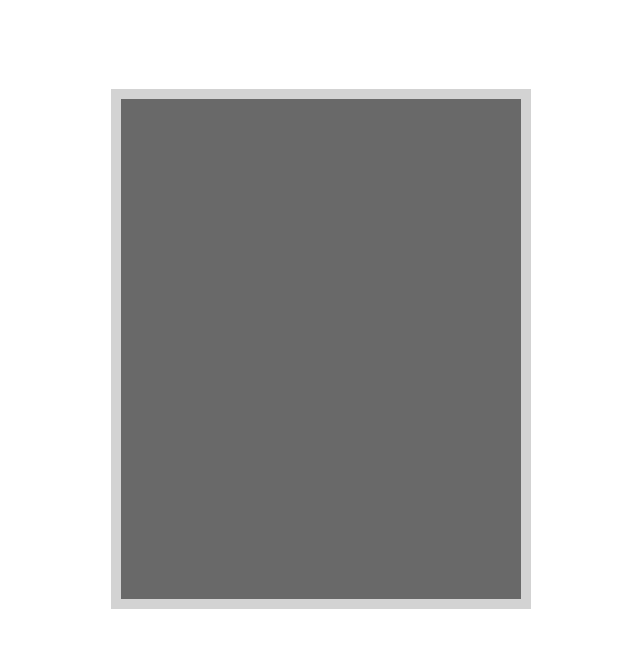
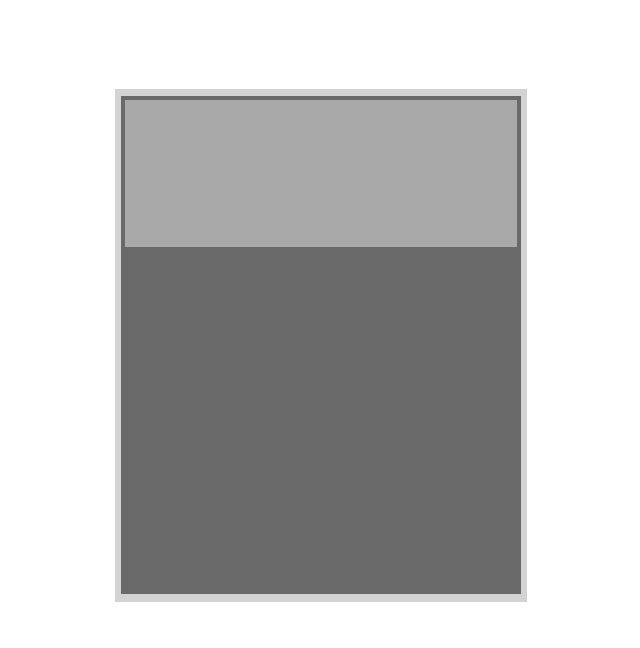
Before and after one commit to elizajing/calculator, a React app: page / in a window 1280 px wide. Shown: the top 648 px of the page, without its empty margins (319-959 px from the left). Built offline with nearby package versions, Linux system fonts and the light colour scheme; the HTML template or start-up script is replaced by a standard one.

Commit message:
Add style for screen

```diff
--- a/src/App.css
+++ b/src/App.css
@@ -4,10 +4,16 @@
   width: 400px;
   margin: auto;
   margin-top: 5%;
-  padding: 10px;
+  padding: 0.5%;
 }
 .blackbackground{
   background-color: #696969;
-  height: 100%;
+  height: 98%;
+  width: 98%;
+  padding: 1%;
+}
+.screen{
+  background-color: #A9A9A9;
+  height: 30%;
   width: 100%;
 }
--- a/src/App.js
+++ b/src/App.js
@@ -7,8 +7,10 @@ class App extends Component {
   render() {
     return (
       <div className={styles.background}>
-
-        <div className={styles.blackbackground}></div>
+        <div className={styles.blackbackground}>
+          <div className={styles.screen}>
+          </div>
+        </div>
       </div>
     );
   }
```
